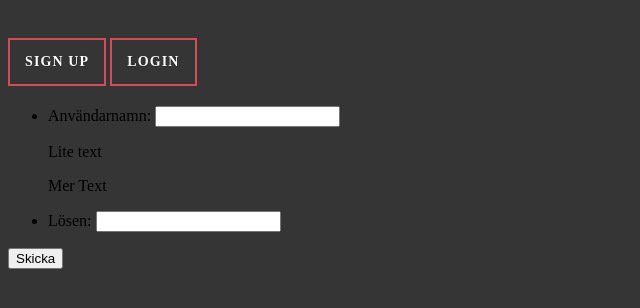
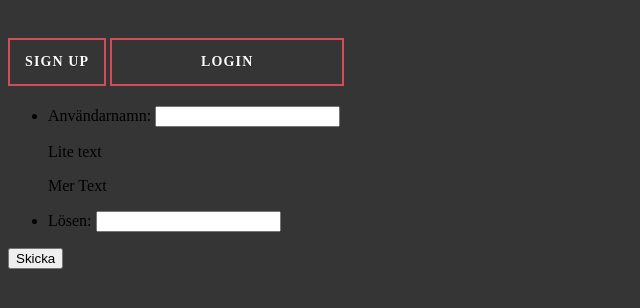
Before and after one commit to Hugsim/GitGud, a PHP site: page /auth.html in a window 1280 px wide. Shown: the top 308 px of the page, without its empty margins (0-640 px from the left). Run offline with PHP 8.4, Linux system fonts and the light colour scheme.

Commit message:
fu*k da system!

```diff
--- a/stylesheet.css
+++ b/stylesheet.css
@@ -76,6 +76,7 @@ a.animated-button.sign-in:after {
 }
 a.animated-button.login {
 	border: 2px solid #D24D57;
+    width: 200px;/*proof of concept*/
 }
 a.animated-button.login:after {
 	background: #D24D57;
@@ -87,8 +88,8 @@ a.animated-button.login:after {
 }
 
 .button{
-    width: 100px;
-    height: 40px;
+    /*width: 150px;
+    height: 40px;*/
     display: inline;
     text-align: center;
     vertical-align: center;
```
